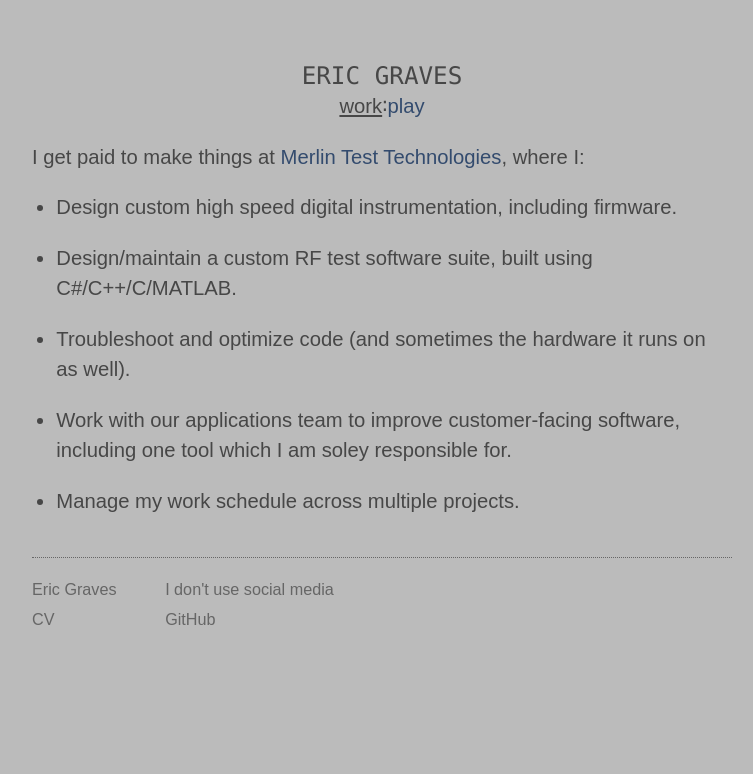
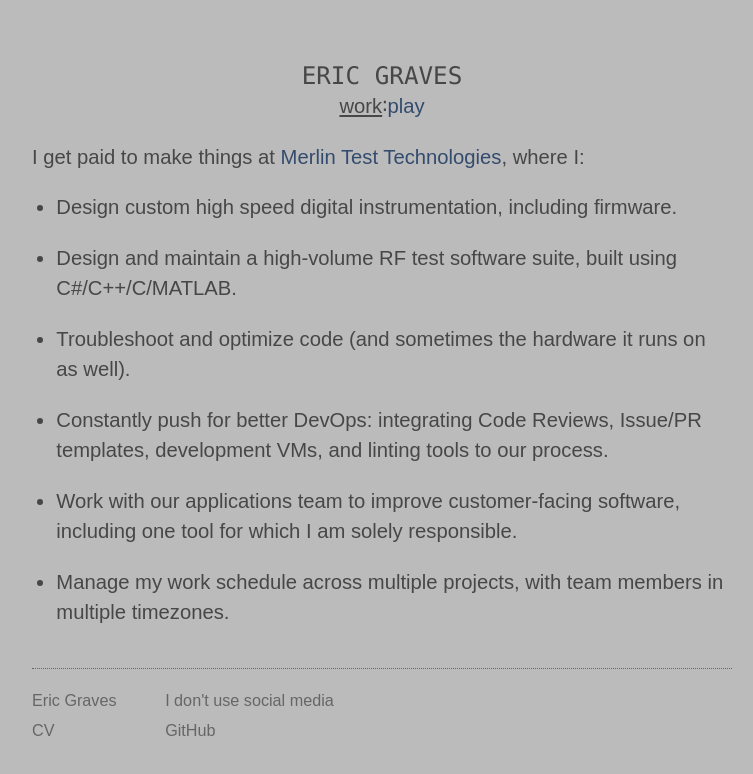
Before and after one commit to eridgraves/eridgraves.github.io, a plain HTML site: page index.html in a window 1280 px wide. Shown: the whole page, without its empty margins (258-1011 px from the left). Drawn offline with Linux system fonts and the light colour scheme.

Commit message:
Fixed typos -.-

```diff
--- a/index.html
+++ b/index.html
@@ -29,10 +29,11 @@
 
       <ul class="posts">
         <li>Design custom high speed digital instrumentation, including firmware.</li>
-        <li>Design/maintain a custom RF test software suite, built using C#/C++/C/MATLAB.</li>
+        <li>Design and maintain a high-volume RF test software suite, built using C#/C++/C/MATLAB.</li>
         <li>Troubleshoot and optimize code (and sometimes the hardware it runs on as well).</li>
-        <li>Work with our applications team to improve customer-facing software, including one tool which I am soley responsible for.</li>
-        <li>Manage my work schedule across multiple projects.</li>
+         <li>Constantly push for better DevOps: integrating Code Reviews, Issue/PR templates, development VMs, and linting tools to our process.</li>
+        <li>Work with our applications team to improve customer-facing software, including one tool for which I am solely responsible.</li>
+        <li>Manage my work schedule across multiple projects, with team members in multiple timezones.</li>
       </ul>
 
     </div>
```
